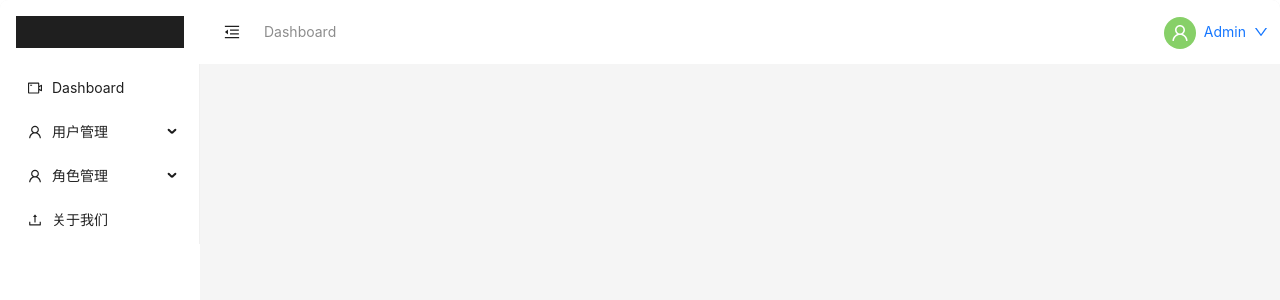
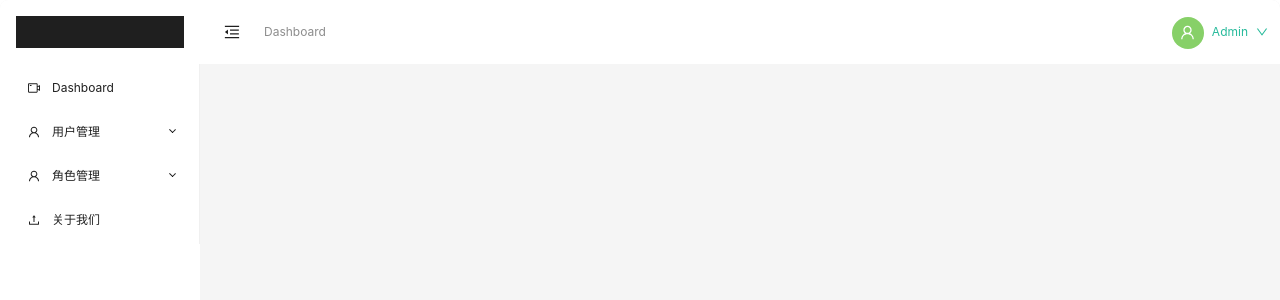
Before and after one commit to chuhx1024/React-admin, a React (Vite) app: page / in a window 1280 px wide. Shown: the top 300 px of the page. Built offline with nearby package versions, Linux system fonts and the light colour scheme.

Commit message:
Feat: 使用定制主题

```diff
--- a/src/App.tsx
+++ b/src/App.tsx
@@ -1,5 +1,8 @@
+import React, { useEffect, useState } from 'react'
 import { RouterProvider } from 'react-router-dom'
+import { ConfigProvider } from 'antd'
 import router from './router'
+import themeJson from './styles/theme/theme.json'
 
 const appStyle = {
     borderRadius: 8,
@@ -7,11 +10,21 @@ const appStyle = {
     width: '100vw',
     height: '100vh',
 }
-function App() {
+const App: React.FC = () => {
+    const [theme, setTheme] = useState({})
+
+    useEffect(() => {
+        if (themeJson && themeJson.token) {
+            setTheme(themeJson.token)
+        }
+    }, [])
+
     return (
-        <div style={appStyle}>
-            <RouterProvider router={router} />
-        </div>
+        <ConfigProvider theme={{ token: theme }}>
+            <div style={appStyle}>
+                <RouterProvider router={router} />
+            </div>
+        </ConfigProvider>
     )
 }
 
--- /dev/null
+++ b/src/styles/theme/theme.json
@@ -0,0 +1,10 @@
+{
+    "token": {
+        "colorPrimary": "#27ba9b",
+        "colorSuccess": "#1dc779",
+        "colorWarning": "#ffb302",
+        "colorInfo": "#27ba9b",
+        "colorError": "#cf4444",
+        "fontSize": 12
+    }
+}
```
